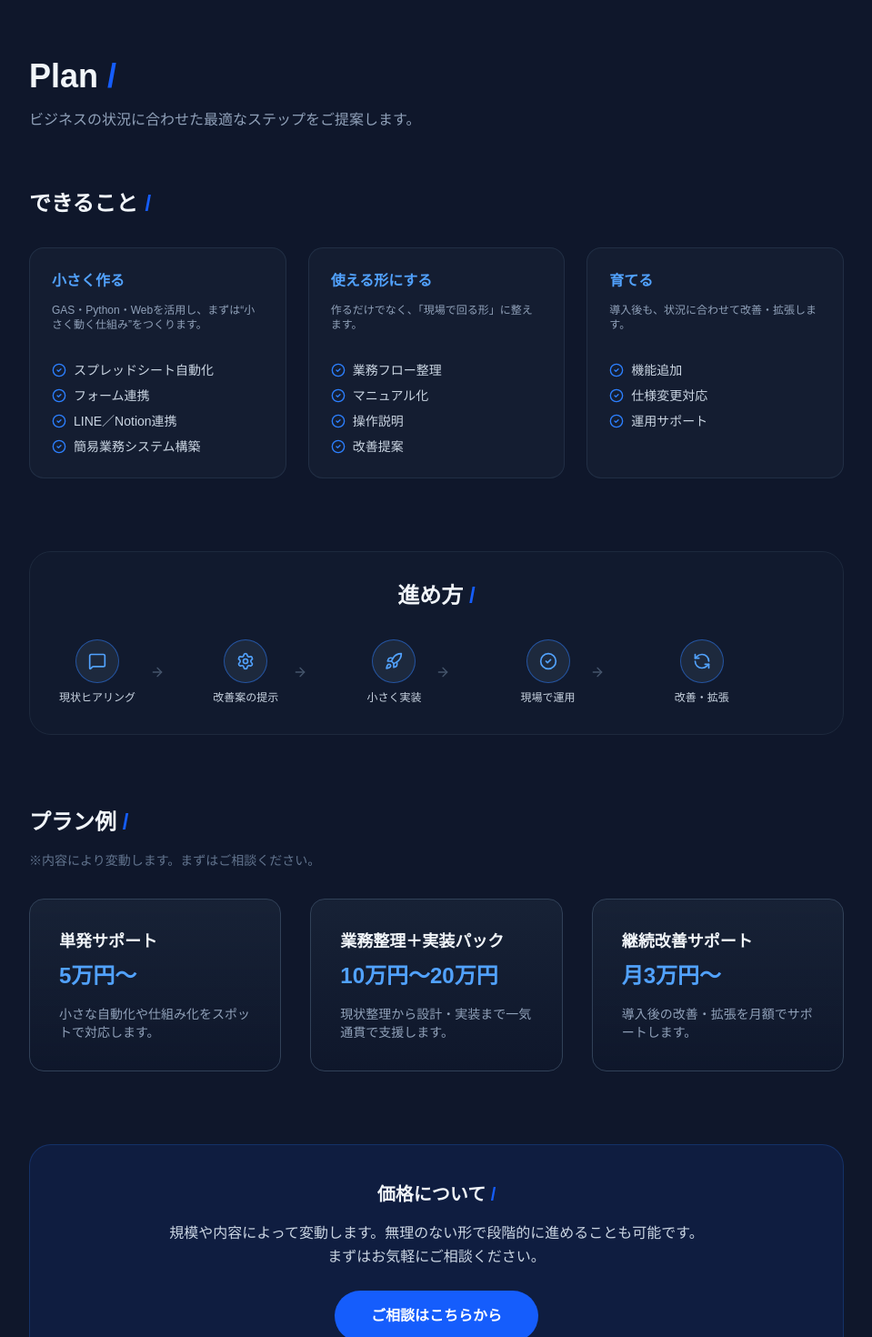
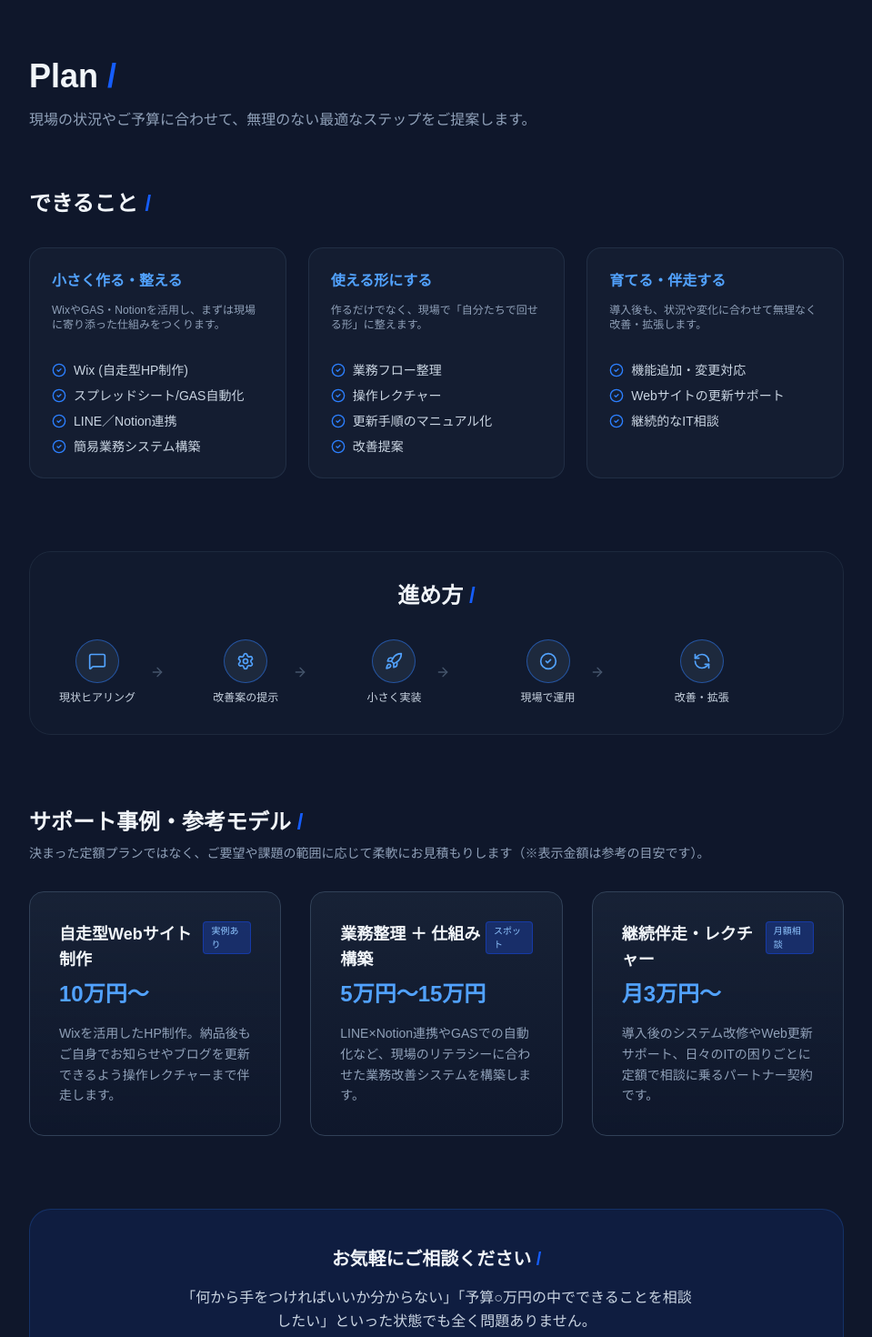
Before and after one commit to kn222-lab/my-digital-card, a Next.js app: page /plan in a window 1280 px wide. Shown: the part 80-1550 px from the top of the page at 91% size, without its empty margins (160-1119 px from the left). Built offline with nearby package versions, Linux system fonts and the light colour scheme.

Commit message:
refactor: Planページを参考価格モデル表記へ更新しWix自走制作を追加

```diff
--- a/src/app/plan/page.tsx
+++ b/src/app/plan/page.tsx
@@ -2,7 +2,6 @@
 import { motion } from "framer-motion";
 import { CheckCircle2, ArrowRight, MessageSquare, Rocket, Settings, RefreshCcw } from "lucide-react";
 import Link from "next/link";
-
 
 export default function PlanPage() {
   const steps = [
@@ -26,7 +25,7 @@ export default function PlanPage() {
           <h1 className="text-4xl font-bold mb-4">
             Plan <span className="text-blue-600">/</span>
           </h1>
-          <p className="text-slate-400">ビジネスの状況に合わせた最適なステップをご提案します。</p>
+          <p className="text-slate-400">現場の状況やご予算に合わせて、無理のない最適なステップをご提案します。</p>
         </motion.div>
 
         {/* できることセクション */}
@@ -37,19 +36,19 @@ export default function PlanPage() {
           <div className="grid grid-cols-1 md:grid-cols-3 gap-6">
             {[
               {
-                title: "小さく作る",
-                desc: "GAS・Python・Webを活用し、まずは“小さく動く仕組み”をつくります。",
-                items: ["スプレッドシート自動化", "フォーム連携", "LINE／Notion連携", "簡易業務システム構築"]
+                title: "小さく作る・整える",
+                desc: "WixやGAS・Notionを活用し、まずは現場に寄り添った仕組みをつくります。",
+                items: ["Wix (自走型HP制作)", "スプレッドシート/GAS自動化", "LINE／Notion連携", "簡易業務システム構築"]
               },
               {
                 title: "使える形にする",
-                desc: "作るだけでなく、「現場で回る形」に整えます。",
-                items: ["業務フロー整理", "マニュアル化", "操作説明", "改善提案"]
+                desc: "作るだけでなく、現場で「自分たちで回せる形」に整えます。",
+                items: ["業務フロー整理", "操作レクチャー", "更新手順のマニュアル化", "改善提案"]
               },
               {
-                title: "育てる",
-                desc: "導入後も、状況に合わせて改善・拡張します。",
-                items: ["機能追加", "仕様変更対応", "運用サポート"]
+                title: "育てる・伴走する",
+                desc: "導入後も、状況や変化に合わせて無理なく改善・拡張します。",
+                items: ["機能追加・変更対応", "Webサイトの更新サポート", "継続的なIT相談"]
               }
             ].map((box, i) => (
               <div key={i} className="p-6 rounded-2xl bg-slate-800/40 border border-slate-700/50">
@@ -87,37 +86,61 @@ export default function PlanPage() {
           </div>
         </section>
 
-        {/* プラン例セクション */}
+        {/* 参考モデル（価格例）セクション */}
         <section className="mb-20">
-          <h2 className="text-2xl font-bold mb-4">プラン例 <span className="text-blue-600">/</span></h2>
-          <p className="text-sm text-slate-500 mb-8">※内容により変動します。まずはご相談ください。</p>
+          <h2 className="text-2xl font-bold mb-2">サポート事例・参考モデル <span className="text-blue-600">/</span></h2>
+          <p className="text-sm text-slate-400 mb-8">
+            決まった定額プランではなく、ご要望や課題の範囲に応じて柔軟にお見積もりします（※表示金額は参考の目安です）。
+          </p>
           <div className="grid grid-cols-1 md:grid-cols-3 gap-8">
             {[
-              { name: "単発サポート", price: "5万円〜", detail: "小さな自動化や仕組み化をスポットで対応します。" },
-              { name: "業務整理＋実装パック", price: "10万円〜20万円", detail: "現状整理から設計・実装まで一気通貫で支援します。" },
-              { name: "継続改善サポート", price: "月3万円〜", detail: "導入後の改善・拡張を月額でサポートします。" }
+              {
+                name: "自走型Webサイト制作",
+                price: "10万円〜",
+                badge: "実例あり",
+                detail: "Wixを活用したHP制作。納品後もご自身でお知らせやブログを更新できるよう操作レクチャーまで伴走します。"
+              },
+              {
+                name: "業務整理 ＋ 仕組み構築",
+                price: "5万円〜15万円",
+                badge: "スポット",
+                detail: "LINE×Notion連携やGASでの自動化など、現場のリテラシーに合わせた業務改善システムを構築します。"
+              },
+              {
+                name: "継続伴走・レクチャー",
+                price: "月3万円〜",
+                badge: "月額相談",
+                detail: "導入後のシステム改修やWeb更新サポート、日々のITの困りごとに定額で相談に乗るパートナー契約です。"
+              }
             ].map((plan, i) => (
-              <div key={i} className="relative p-8 rounded-2xl bg-gradient-to-b from-slate-800/60 to-slate-900 border border-slate-700 hover:border-blue-500/50 transition-colors">
-                <h3 className="font-bold text-lg mb-2">{plan.name}</h3>
-                <div className="text-2xl font-bold text-blue-400 mb-4">{plan.price}</div>
-                <p className="text-sm text-slate-400">{plan.detail}</p>
+              <div key={i} className="relative p-8 rounded-2xl bg-gradient-to-b from-slate-800/60 to-slate-900 border border-slate-700 hover:border-blue-500/50 transition-colors flex flex-col justify-between">
+                <div>
+                  <div className="flex justify-between items-start mb-2">
+                    <h3 className="font-bold text-lg">{plan.name}</h3>
+                    <span className="text-[10px] bg-blue-900/60 text-blue-300 px-2 py-0.5 rounded border border-blue-700/50">
+                      {plan.badge}
+                    </span>
+                  </div>
+                  <div className="text-2xl font-bold text-blue-400 mb-4">{plan.price}</div>
+                  <p className="text-sm text-slate-400 leading-relaxed">{plan.detail}</p>
+                </div>
               </div>
             ))}
           </div>
         </section>
 
-        {/* 価格について */}
+        {/* 価格について・問い合わせ案内 */}
         <section className="text-center bg-blue-600/10 p-10 rounded-3xl border border-blue-500/20">
-          <h2 className="text-xl font-bold mb-4">価格について <span className="text-blue-600">/</span></h2>
-          <p className="text-slate-300 mb-6 leading-relaxed">
-            規模や内容によって変動します。無理のない形で段階的に進めることも可能です。<br />
-            まずはお気軽にご相談ください。
+          <h2 className="text-xl font-bold mb-4">お気軽にご相談ください <span className="text-blue-600">/</span></h2>
+          <p className="text-slate-300 mb-6 leading-relaxed max-w-xl mx-auto text-sm md:text-base">
+            「何から手をつければいいか分からない」「予算○万円の中でできることを相談したい」といった状態でも全く問題ありません。<br />
+            まずは現状のお困りごとをお聞かせください。
           </p>
           <Link
             href="/contact"
-            className="inline-block bg-blue-600 hover:bg-blue-500 text-white px-10 py-4 rounded-full font-bold transition-all"
-            >
-            ご相談はこちらから
+            className="inline-block bg-blue-600 hover:bg-blue-500 text-white px-10 py-4 rounded-full font-bold transition-all shadow-lg hover:shadow-blue-500/25"
+          >
+            ご相談・お見積もりはこちら（無料）
           </Link>
         </section>
 
```
